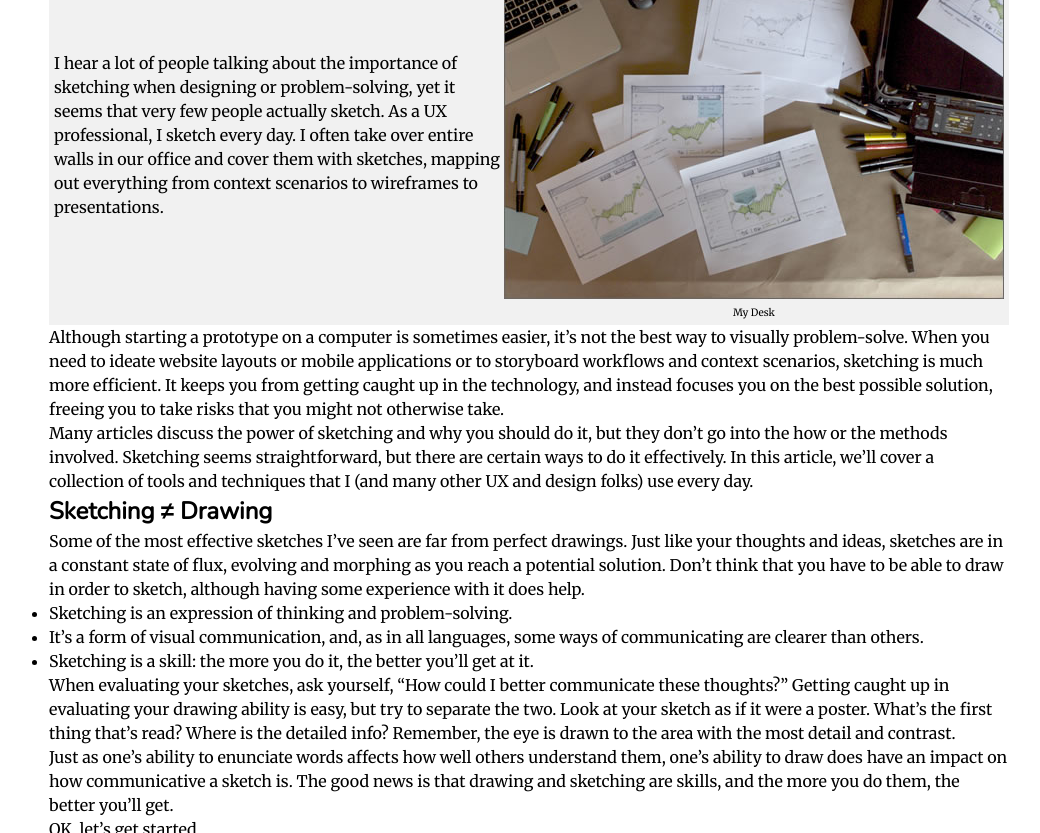
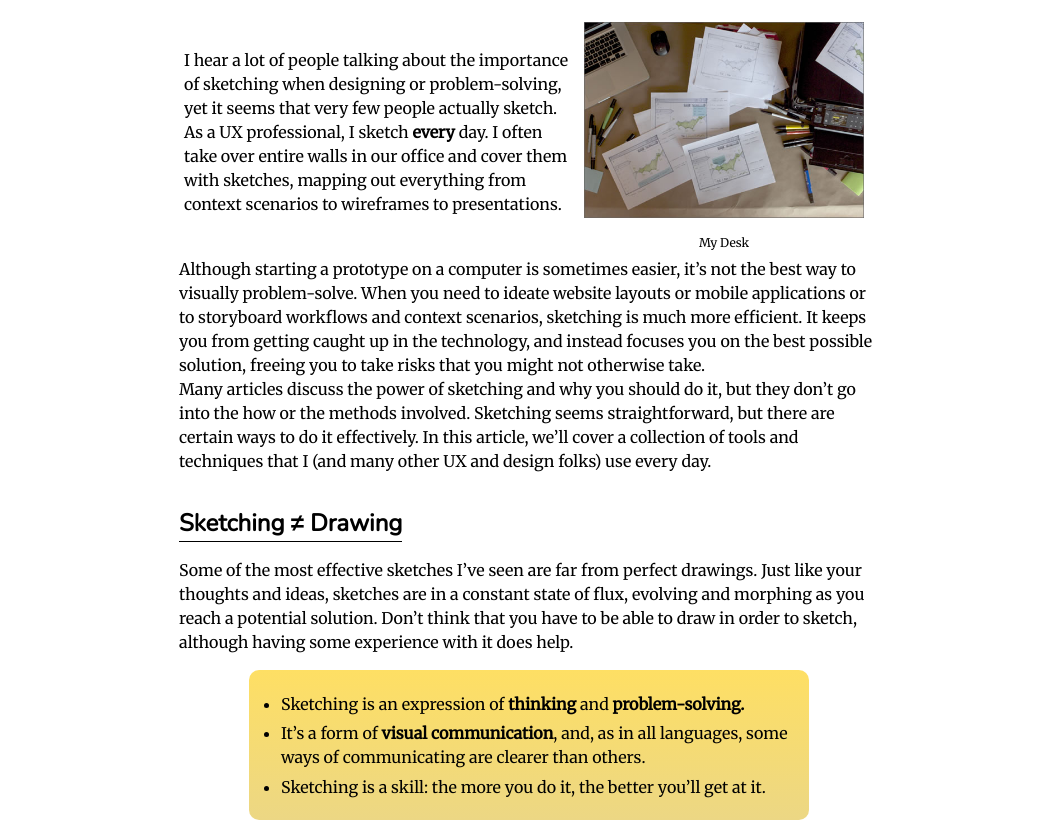
Before and after one commit to SceptreData/DMIT1529_WebDesign-Usability1, a plain HTML site: page contrast/index.html in a window 1280 px wide. Shown: the part 169-1002 px from the top of the page, without its empty margins (111-1151 px from the left). Drawn offline with nearby package versions, Linux system fonts and the light colour scheme.

Commit message:
Pushing finished Contrast Exercise.

```diff
--- a/contrast/css/style.css
+++ b/contrast/css/style.css
@@ -1,8 +1,10 @@
 /* 	List of Kickass Changes
 		Changed Line Height to 1.5 (improves Legibility).
 		Use of Color to highlight important sections.
+		Increased size of Header elements to develop visual hierarchy.
+
 		Use of sans-serif fonts for titles/headers
-		Serif fonts for Content
+		Use of Serif fonts for Article Content:
 
 
 /* Font Reference
@@ -26,44 +28,101 @@ article {
 	line-height: 1.5;
 }
 
+.main-content {
+	margin: 0 auto;
+	width: 700px;
+}
+
+p {
+	/* padding: 12px 0px; */
+	font-size: 16px;
+	max-width: 700px;
+}
+
 header {
-	display: flex;
-	justify-content: space-between;
-	align-items: center;
+	/* justify-content: space-between;
+	align-items: center; */
 	background: #FEDF64;
-	text-align: center;
+	/* text-align: center; */
 	font-family: 'Nunito', sans-serif;
 	font-weight: 600;
 	font-size: 42px;
 	padding: 20px;
+	/* border: 1px #FEDF64 solid; */
+	border-radius: 10px;
 }
 
-
 .author {
+	display: inline-block;
+	border-bottom: 2px solid currentColor;
 	font-size: 24px;
 }
 
 .intro {
-	background: #f1f1f1;
 	display: flex;
 	align-items: center;
 	margin-top: 10px;
 	padding: 5px;
 }
 
-.intro figcaption {
-	font-size: 10px;
-	text-align: center;
+.intro img {
+	max-width: 300px;
+	padding: 10px;
 }
 
+
 h2 {
+	display: inline-block;
 	font-family: 'Nunito', sans-serif;
 	font-size: 24px;
 	font-weight: 600;
+	padding-top: 1rem;
+	margin-top: 1rem;
+	margin-bottom: 1rem;
+	border-bottom: 1px solid black;
 }
 
 h3 {
 	font-family: 'Nunito', sans-serif;
 	font-size: 20px;
-	font-weight: 500;
+	font-weight: 600;
+	padding: .5rem 0;
 }
+
+figcaption {
+	font-size: 12px;
+	text-align: center;
+}
+
+ul {
+	margin: 1rem auto;
+	max-width: 80%;
+	font-size: 16px;
+	padding: 1rem;
+	background: linear-gradient(#FEDF64, rgb(236, 215, 132));
+	border-radius: 10px;
+}
+
+li {
+	margin: .35rem 0 .35rem 1rem;
+}
+
+em {
+	font-weight: 600;
+}
+
+.conclusion-images {
+	display: flex;
+	justify-content: space-between;
+}
+
+.conclusion-img {
+	margin-right: 10px;
+}
+
+.conclusion-images figcaption {
+	/* max-width: 400px; */
+}
+
+.conclusion-img:last-of-type {
+}
--- a/contrast/index.html
+++ b/contrast/index.html
@@ -14,13 +14,14 @@
 </head>
 <body>
 	<article>
+		<div class="main-content">
 			<header>
 				<h1>The Messy Art Of UX Sketching</h1>
 				<p class="author">By Peiter Buick</p>
 			</header>
 
 			<div class="intro">
-			<p>I hear a lot of people talking about the importance of sketching when designing or problem-solving, yet it seems that very few people actually sketch. As a UX professional, I sketch every day. I often take over entire walls in our office and cover them with sketches, mapping out everything from context scenarios to wireframes to presentations.</p>
+				<p>I hear a lot of people talking about the importance of sketching when designing or problem-solving, yet it seems that very few people actually sketch. As a UX professional, I sketch <em>every</em> day. I often take over entire walls in our office and cover them with sketches, mapping out everything from context scenarios to wireframes to presentations.</p>
 
 				<figure>
 					<img src="img/7.jpg" alt="My Desk">
@@ -37,8 +38,8 @@
 			<p>Some of the most effective sketches I’ve seen are far from perfect drawings. Just like your thoughts and ideas, sketches are in a constant state of flux, evolving and morphing as you reach a potential solution. Don’t think that you have to be able to draw in order to sketch, although having some experience with it does help.</p>
 
 			<ul>
-			<li>Sketching is an expression of thinking and problem-solving.</li>
-			<li>It’s a form of visual communication, and, as in all languages, some ways of communicating are clearer than others.</li>
+				<li>Sketching is an expression of <em>thinking</em> and <em>problem-solving.</em></li>
+				<li>It’s a form of <em>visual communication</em>, and, as in all languages, some ways of communicating are clearer than others.</li>
 				<li>Sketching is a skill: the more you do it, the better you’ll get at it.</li>
 			</ul>
 
@@ -110,18 +111,22 @@
 				<li>Define multiple interactions on one sketch, and then strategically remove pieces one at a time before scanning them in or copying the sketch.</li>
 				<li>Use different colors to represent different types of interaction.</li>
 				<li>Is one sticky note not big enough for your modal window? Add another right next to it.</li>
-			<li>Is one sticky note too big for your tooltip, user a ruler as a guide to quickly rip the note down to size.</li>
+				<li>Is one sticky note too big for your tooltip, use a ruler as a guide to quickly rip the note down to size.</li>
 			</ul>
+		</div>
 
+
+		<div class="conclusion-images">
 			<figure>
-			<img src="img/6.jpg" alt="Sketching">
+				<img src="img/6.jpg" alt="Sketching" class="conclusion-img">
 				<figcaption>Explore a variety of interactions and ideas in a single sketch using sticky notes.</figcaption>
 			</figure>
 
 			<figure>
-			<img src="img/8.jpg" alt="Sketches">
+				<img src="img/8.jpg" alt="Sketches" class="conclusion-img">
 				<figcaption>Upon photocopying various versions of a sketch, each with different sticky notes, you’ll end up with various distinct sketches.</figcaption>
 			</figure>
+		</div>
 	</article>
 </body>
 </html>
```
Lines whose indentation alone changed are shown as unchanged.
